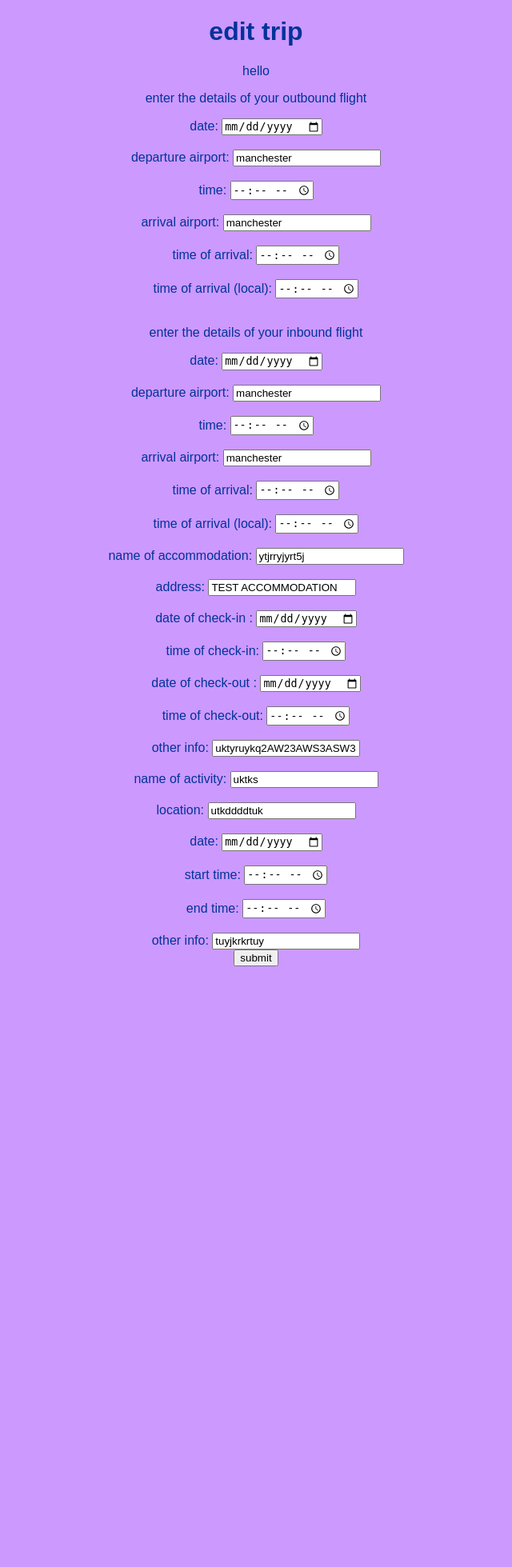
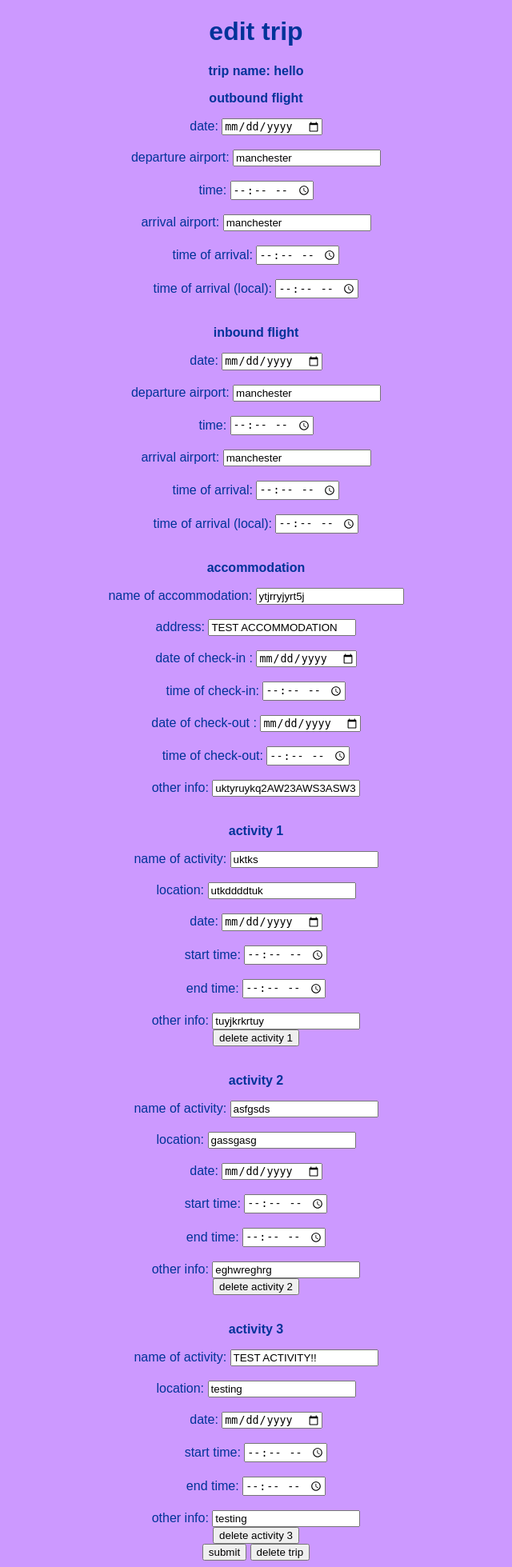
Before and after one commit to abbibrunton/indiv_project_abbi, a Flask app: page /edittrip/1 in a window 1280 px wide. Shown: the part 26-1985 px from the top of the page at 80% size, without its empty margins (320-960 px from the left). Before the commit the page ends 1234 px from the top, so only its background shows below. Run offline with Flask 2, Linux system fonts and the light colour scheme; data comes from the database, SQL or seed files in the repository; both versions use the stored data as it was after the commit.

Commit message:
can now edit multiple activities on edittrip. added delete buttons but have not configured functionality yet

```diff
--- a/application/forms.py
+++ b/application/forms.py
@@ -89,11 +89,6 @@ class FlightForm(FlaskForm):
 
 	submit = SubmitField('next')
 
-	def validate_holiday1(self, holiday1):
-		holiday = Posts.query.filter_by(name=holiday1.data).first()
-		if not holiday:
-			raise  ValidationError(holiday1.data)
-
 	# def add_choices(request):
 	# 	posts = Posts.query.filter_by(author=current_user)
 	# 	form = FlightForm(request.POST, obj=posts)
@@ -125,7 +120,6 @@ class ActivitiesForm(FlaskForm):
 	another = SubmitField('add another activity')
 	cancel = SubmitField('cancel')
 
-
 class EditForm(FlaskForm):
 	date1 = StringField('date of flight: ', validators=[DataRequired()])
 	depart = StringField('departure airport: ', validators=[DataRequired(), Length(min=4, max=100)])
@@ -148,11 +142,29 @@ class EditForm(FlaskForm):
 	out_time = StringField('check-out time: ', validators=[DataRequired(),Length(max=10)])
 	comments = StringField('other info: ', validators=[Length(max=100)])
 
-	name1 = StringField('name of activity: ', validators=[DataRequired(), Length(min=4, max=100)])
-	location = StringField('location: ', validators=[DataRequired(), Length(min=4, max=100)])
-	date = StringField('date: ', validators=[DataRequired(),Length(max=10)])
-	start = StringField('start time: ', validators=[DataRequired(), Length(max=10)])
-	end = StringField('end time: ', validators=[DataRequired(),Length(max=10)])
-	comments1 = StringField('other info: ', validators=[Length(max=100)])
+	a1_name1 = StringField('name of activity: ', validators=[DataRequired(), Length(min=4, max=100)])
+	a1_location = StringField('location: ', validators=[DataRequired(), Length(min=4, max=100)])
+	a1_date = StringField('date: ', validators=[DataRequired(),Length(max=10)])
+	a1_start = StringField('start time: ', validators=[DataRequired(), Length(max=10)])
+	a1_end = StringField('end time: ', validators=[DataRequired(),Length(max=10)])
+	a1_comments1 = StringField('other info: ', validators=[Length(max=100)])
+	delete_a1 = SubmitField('delete activity 1')
+
+	a2_name1 = StringField('name of activity: ', validators=[DataRequired(), Length(min=4, max=100)])
+	a2_location = StringField('location: ', validators=[DataRequired(), Length(min=4, max=100)])
+	a2_date = StringField('date: ', validators=[DataRequired(),Length(max=10)])
+	a2_start = StringField('start time: ', validators=[DataRequired(), Length(max=10)])
+	a2_end = StringField('end time: ', validators=[DataRequired(),Length(max=10)])
+	a2_comments1 = StringField('other info: ', validators=[Length(max=100)])
+	delete_a2 = SubmitField('delete activity 2')
+
+	a3_name1 = StringField('name of activity: ', validators=[DataRequired(), Length(min=4, max=100)])
+	a3_location = StringField('location: ', validators=[DataRequired(), Length(min=4, max=100)])
+	a3_date = StringField('date: ', validators=[DataRequired(),Length(max=10)])
+	a3_start = StringField('start time: ', validators=[DataRequired(), Length(max=10)])
+	a3_end = StringField('end time: ', validators=[DataRequired(),Length(max=10)])
+	a3_comments1 = StringField('other info: ', validators=[Length(max=100)])
+	delete_a3 = SubmitField('delete activity 3')
 
 	submit = SubmitField('submit')
+	delete = SubmitField('delete trip')
--- a/application/routes.py
+++ b/application/routes.py
@@ -243,7 +243,14 @@ def edittrip(trip_id):
 	posts=Posts.query.filter_by(id=trip_id).first()
 	flights=Flights.query.filter_by(holiday1=posts.name).first()
 	accommodation=Accommodation.query.filter_by(holiday1=posts.name).first()
-	activities=Activities.query.filter_by(holiday1=posts.name).first()
+	activity=Activities.query.filter_by(holiday1=posts.name).all()
+	activity_count=int(len(activity))
+	if form.delete.data:
+		db.session.delete(posts)
+		db.session.delete(flights)
+		db.session.delete(accommodation)
+		for i in activity:
+			db.session.delete(i)
 	if form.is_submitted():
 		if form.date1.data:
 			flights.date1 = form.date1.data
@@ -277,16 +284,41 @@ def edittrip(trip_id):
 		if form.out_time.data:
 			accommodation.out_time = form.out_time.data
 		accommodation.comments = form.comments.data
-
-		activities.name = form.name1.data
-		activities.location = form.location.data
-		if form.date.data:
-			activities.date = form.date.data
-		if form.start.data:
-			activities.start = form.start.data
-		if form.end.data:
-			activities.end = form.end.data
-		activities.comments = form.comments1.data
+		i=1
+		for j in activity:
+			activity_id = j.id
+			activities1=Activities.query.filter_by(id=activity_id).first()
+			if i == 1:
+				activities1.name = form.a1_name1.data
+				activities1.location = form.a1_location.data
+				if form.a1_date.data:
+					activities1.date = form.a1_date.data
+				if form.a1_start.data:
+					activities1.start = form.a1_start.data
+				if form.a1_end.data:
+					activities1.end = form.a1_end.data
+				activities1.comments = form.a1_comments1.data
+			elif i == 2:
+				activities1.name = form.a2_name1.data
+				activities1.location = form.a2_location.data
+				if form.a2_date.data:
+					activities1.date = form.a2_date.data
+				if form.a2_start.data:
+					activities1.start = form.a2_start.data
+				if form.a2_end.data:
+					activities1.end = form.a2_end.data
+				activities1.comments = form.a2_comments1.data
+			elif i == 3:
+				activities1.name = form.a3_name1.data
+				activities1.location = form.a3_location.data
+				if form.a3_date.data:
+					activities1.date = form.a3_date.data
+				if form.a3_start.data:
+					activities1.start = form.a3_start.data
+				if form.a3_end.data:
+					activities1.end = form.a3_end.data
+				activities1.comments = form.a3_comments1.data
+			i+=1
 
 		db.session.commit()
 		return redirect(url_for('edit'))
@@ -313,11 +345,31 @@ def edittrip(trip_id):
 		form.out_time.data = accommodation.out_time
 		form.comments.data = accommodation.comments
 
-		form.name1.data = activities.name
-		form.location.data = activities.location
-		form.date.data = activities.date
-		form.start.data = activities.start
-		form.end.data = activities.end
-		form.comments1.data = activities.comments
+		i=1
+		for j in activity:
+			activity_id = j.id
+			activities1=Activities.query.filter_by(id=activity_id).first()
+			if i == 1:
+				form.a1_name1.data = activities1.name
+				form.a1_location.data = activities1.location
+				form.a1_date.data = activities1.date
+				form.a1_start.data = activities1.start
+				form.a1_end.data = activities1.end
+				form.a1_comments1.data = activities1.comments
+			elif i == 2:
+				form.a2_name1.data = activities1.name
+				form.a2_location.data = activities1.location
+				form.a2_date.data = activities1.date
+				form.a2_start.data = activities1.start
+				form.a2_end.data = activities1.end
+				form.a2_comments1.data = activities1.comments
+			elif i == 3:
+				form.a3_name1.data = activities1.name
+				form.a3_location.data = activities1.location
+				form.a3_date.data = activities1.date
+				form.a3_start.data = activities1.start
+				form.a3_end.data = activities1.end
+				form.a3_comments1.data = activities1.comments
+			i+=1
 
-	return render_template('edittrip.html', title='edit trip', trip_id=trip_id, posts=posts, flights=flights, accommodation=accommodation, activities=activities, form=form)
+	return render_template('edittrip.html', title='edit trip', trip_id=trip_id, posts=posts, flights=flights, accommodation=accommodation, activities=activities, form=form, activity_count=activity_count)
--- a/application/templates/edittrip.html
+++ b/application/templates/edittrip.html
@@ -2,8 +2,8 @@
 {% block body_content %}
 
 	<h1>{{ title }}</h1>
-	{{ posts.name }}
-<p>enter the details of your outbound flight</p>
+	<b> trip name: {{ posts.name }} </b>
+<p><b>outbound flight</b></p>
 <form action="", method="post">
 	{{ form.hidden_tag() }}
 		<div class="form-group">
@@ -60,7 +60,7 @@
 		<br>
 
 
-		<p>enter the details of your inbound flight</p>
+		<p><b>inbound flight</b></p>
 		<div class="form-group">
 				date:
 				<input type="date" name="date2">
@@ -113,6 +113,7 @@
 				<input type="time" name="time_a_l1">
 		</div>
 		<br>
+		<p><b>accommodation</b></p>
 		<div class="form-group">
 			{{ form.name.label }}
 			{{ form.name }}
@@ -173,12 +174,14 @@
 			{% endif %}
 		</div>
 		<br>
+		{% if activity_count >= 1 %}
+		<p><b>activity 1</b></p>
 		<div class="form-group">
-			{{ form.name1.label }}
-			{{ form.name1 }}
-			{% if form.name1.errors %}
+			{{ form.a1_name1.label }}
+			{{ form.a1_name1 }}
+			{% if form.a1_name1.errors %}
 			<div class="error">
-					{% for error in form.name1.errors %}
+					{% for error in form.a1_name1.errors %}
 					<span>{{ error }}</span>
 				{% endfor %}
 			</div>
@@ -186,11 +189,11 @@
 		</div>
 		<br>
 		<div class="form-group">
-			{{ form.location.label }}
-			{{ form.location }}
-			{% if form.location.errors %}
+			{{ form.a1_location.label }}
+			{{ form.a1_location }}
+			{% if form.a1_location.errors %}
 			<div class="error">
-				{% for error in form.location.errors %}
+				{% for error in form.a1_location.errors %}
 				<span>{{ error }}</span>
 				{% endfor %}
 			</div>
@@ -200,33 +203,154 @@
 		<div class="form-group">
 			<form action="/action_page.php">
 				date:
-				<input type="date" name="date">
+				<input type="date" name="a1_date">
 		</div>
 		<br>
 		<div class="form-group">
 			<form action="/action_page.php">
 				start time:
-				<input type="time" name="start">
+				<input type="time" name="a1_start">
 		</div>
 		<br>
 		<div class="form-group">
 			<form action="/action_page.php">
 				end time:
-				<input type="time" name="end">
+				<input type="time" name="a1_end">
 		</div>
 		<br>
 		<div class="form-group">
-			{{ form.comments1.label }}
-			{{ form.comments1 }}
-			{% if form.comments1.errors %}
+			{{ form.a1_comments1.label }}
+			{{ form.a1_comments1 }}
+			{% if form.a1_comments1.errors %}
 			<div class="error">
-					{% for error in form.comments1.errors %}
+					{% for error in form.a1_comments1.errors %}
 					<span>{{ error }}</span>
 				{% endfor %}
 			</div>
 			{% endif %}
 		<br>
-		{{ form.submit }}
+		{{ form.delete_a1 }}
+		<br>
+		<br>
+		{% if activity_count >= 2 %}
+		<p><b>activity 2</b></p>
+		<div class="form-group">
+			{{ form.a2_name1.label }}
+			{{ form.a2_name1 }}
+			{% if form.a2_name1.errors %}
+			<div class="error">
+					{% for error in form.a2_name1.errors %}
+					<span>{{ error }}</span>
+				{% endfor %}
+			</div>
+			{% endif %}
+		</div>
+		<br>
+		<div class="form-group">
+			{{ form.a2_location.label }}
+			{{ form.a2_location }}
+			{% if form.a2_location.errors %}
+			<div class="error">
+				{% for error in form.a2_location.errors %}
+				<span>{{ error }}</span>
+				{% endfor %}
+			</div>
+			{% endif %}
+		</div>
+		<br>
+		<div class="form-group">
+			<form action="/action_page.php">
+				date:
+				<input type="date" name="a2_date">
+		</div>
+		<br>
+		<div class="form-group">
+			<form action="/action_page.php">
+				start time:
+				<input type="time" name="a2_start">
+		</div>
+		<br>
+		<div class="form-group">
+			<form action="/action_page.php">
+				end time:
+				<input type="time" name="a2_end">
+		</div>
+		<br>
+		<div class="form-group">
+			{{ form.a2_comments1.label }}
+			{{ form.a2_comments1 }}
+			{% if form.a2_comments1.errors %}
+			<div class="error">
+					{% for error in form.a2_comments1.errors %}
+					<span>{{ error }}</span>
+				{% endfor %}
+			</div>
+			{% endif %}
+		<br>
+		{{ form.delete_a2 }}
+		<br>
+		<br>
+		{% if activity_count == 3 %}
+		<p><b>activity 3</b></p>
+		<div class="form-group">
+			{{ form.a3_name1.label }}
+			{{ form.a3_name1 }}
+			{% if form.a3_name1.errors %}
+			<div class="error">
+					{% for error in form.a3_name1.errors %}
+					<span>{{ error }}</span>
+				{% endfor %}
+			</div>
+			{% endif %}
+		</div>
+		<br>
+		<div class="form-group">
+			{{ form.a3_location.label }}
+			{{ form.a3_location }}
+			{% if form.a3_location.errors %}
+			<div class="error">
+				{% for error in form.a3_location.errors %}
+				<span>{{ error }}</span>
+				{% endfor %}
+			</div>
+			{% endif %}
+		</div>
+		<br>
+		<div class="form-group">
+			<form action="/action_page.php">
+				date:
+				<input type="date" name="a3_date">
+		</div>
+		<br>
+		<div class="form-group">
+			<form action="/action_page.php">
+				start time:
+				<input type="time" name="a3_start">
+		</div>
+		<br>
+		<div class="form-group">
+			<form action="/action_page.php">
+				end time:
+				<input type="time" name="a3_end">
+		</div>
+		<br>
+		<div class="form-group">
+			{{ form.a3_comments1.label }}
+			{{ form.a3_comments1 }}
+			{% if form.a3_comments1.errors %}
+			<div class="error">
+					{% for error in form.a3_comments1.errors %}
+					<span>{{ error }}</span>
+				{% endfor %}
+			</div>
+			{% endif %}
+		<br>
+		{{ form.delete_a3 }}
+		<br>
+		{% endif %}
+		{% endif %}
+		{% endif %}
+		{{ form.submit }} {{ form.delete }}
 		</div>
 </form>
 
```
Also changed, not shown: application/site.db, 5 other files.
